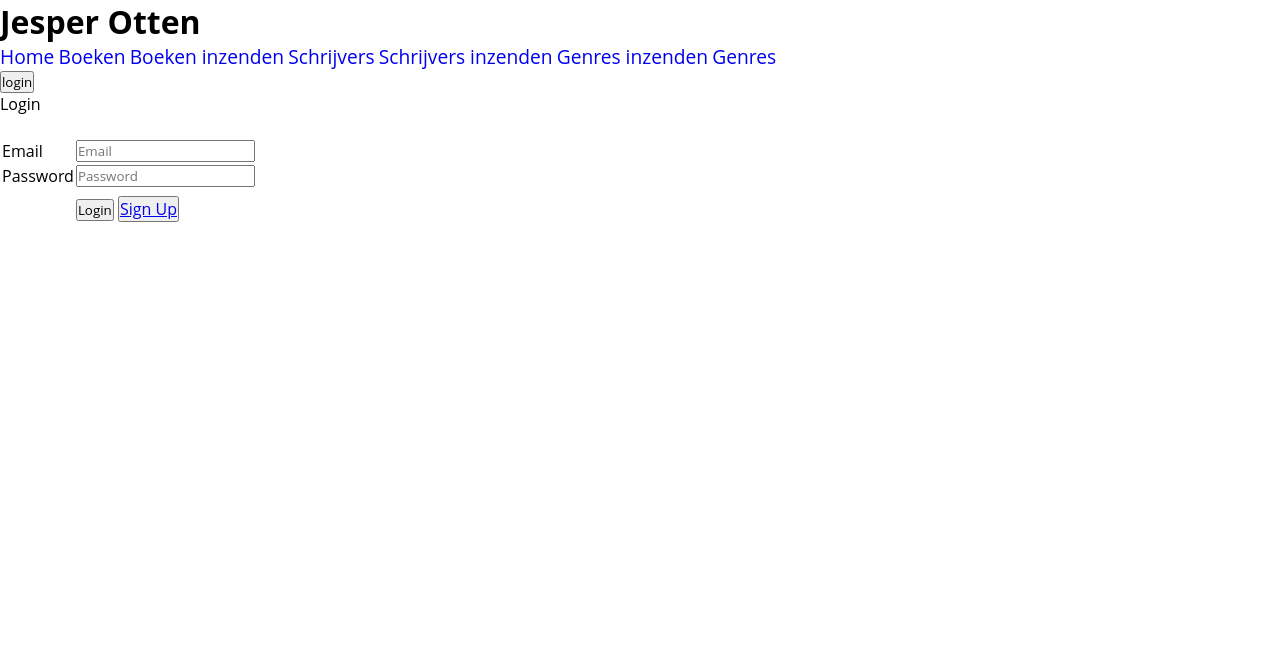
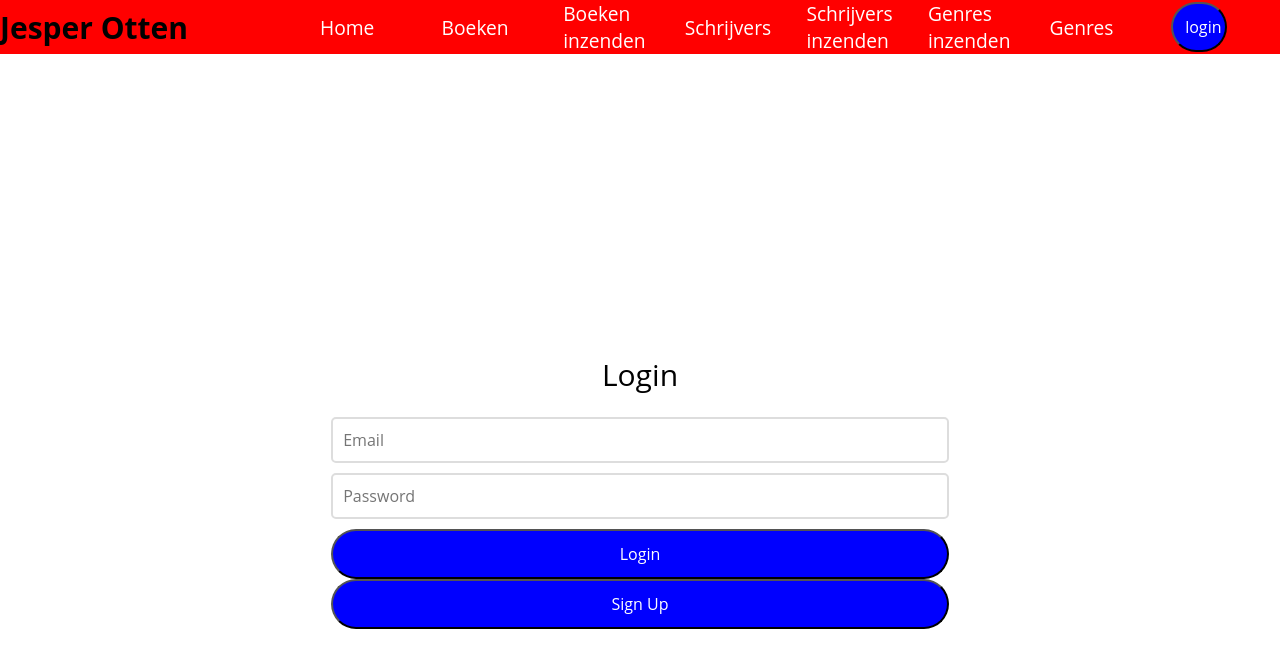
Before and after one commit to Jesper15/eigen-site-boeken, a PHP site: page /login.php in a window 1280 px wide. Shown: the top 668 px of the page. Run offline with PHP 8.4, Linux system fonts and the light colour scheme; some libraries are stand-ins or nearby versions.

Commit message:
Style/css toegevoegd aan de pagina's

```diff
--- a/boeken.php
+++ b/boeken.php
@@ -23,8 +23,6 @@ if (!$_SESSION['logged-in']) {
 </head>
 
 <body>
-    <h1>Boeken</h1>
-    <h4>Dit zijn de boeken die ik heb gelezen</h4>
 
 <?php
 //opstellen van de query
@@ -49,6 +47,9 @@ if($result->num_rows > 0) {
     //data in een tabel weergeven
 
     echo "<div class='wrappercontent'>
+    <h1>Boeken</h1>
+    <h4>Dit zijn de boeken die ik heb gelezen</h4>
+
     <table id='tabelinfo' border='1'>
     <tr>
     <th>Titel</th>
--- a/inc/header.inc.php
+++ b/inc/header.inc.php
@@ -26,9 +26,14 @@
     }
     ?>
 
-    <div class="navigatie">
-        <h1 class="naam">Jesper Otten</h1>
-        <ul class="nav">
+    <meta charset="UTF-8">
+    <meta http-equiv="X-UA-Compatible" content="IE=edge">
+    <meta name="viewport" content="width=device-width, initial-scale=1.0">
+    <link rel="stylesheet" type="text/css" href="style.css">
+
+    <section class="navigatie">
+        <h1>Jesper Otten</h1>
+        <ul>
             <a href="index.php">Home</a>
             <a href="boeken.php">Boeken</a>
             <a href="inzendingen.php">Boeken inzenden</a>
@@ -38,15 +43,10 @@
             <a href="genres.php">Genres</a>
             <form method="POST">
                 <!-- plaatst hier die button -->
-                <button class="nav-button" name="logout" href="login.php"><?php echo $text; ?></button>
+                <button class="btn_loginpage" name="logout" href="login.php"><?php echo $text; ?></button>
             </form>
         </ul>
-    </div>
-
-    <meta charset="UTF-8">
-    <meta http-equiv="X-UA-Compatible" content="IE=edge">
-    <meta name="viewport" content="width=device-width, initial-scale=1.0">
-    <link rel="stylesheet" type="text/css" href="style.css">
+    </section>
 
 
 </head>
--- a/login.php
+++ b/login.php
@@ -28,35 +28,18 @@ include 'inc/header.inc.php';
 
     <div class="wrapper-login">
         <Form action="inc/login.inc.php" method="POST" class="login_A"><p>Login</p><br>
-            <table class="login-table"> <!-- <-- hier begint de table -->
-                <tr> <!-- <-- een row van een table -->
-                    <td> <!-- een vakje (column) -->
-                        <label>Email</label>
-                    </td>
-                    <td>
-                        <input type="text" name="uname" placeholder="Email" required>
-                    </td>
-                </tr>
+            <table class="login-table">
 
-                <tr>
-                    <td>
-                        <label>Password</label>
-                    </td>
-                    <td>
-                        <input type="password" name="password" placeholder="Password" required>
-                    </td>
-                </tr>
-                <tr>
-                    <td>
-                        <!-- mag leeg blijven aangezien linker vakje leeg is dan -->
-                    </td>
+                    <!--email field-->
+                        <input class="login-input" type="text" name="uname" placeholder="Email" required>
 
-                    <td>
-                        <button style="margin-top: 10px;" class="submit_btn" type="submit" name="submit">Login</button>
-                        <button><a class="link_btn" href="./signup.php">Sign Up </a></button>
-                    </td>
-                </tr>
+                    <!--password field-->
+                        <input class="login-input" type="password" name="password" placeholder="Password" required>
+
+                        <button class="btn_login" type="submit" name="submit">Login</button>
+                        <button class="btn_login" onclick="window.location.href='signup.php'">Sign Up </></button>
             </table>
+
     <?php
     // checkt of er een sessie bestaat
     if (!isset($_SESSION)) {
--- a/schrijvers.php
+++ b/schrijvers.php
@@ -23,8 +23,6 @@ if (!$_SESSION['logged-in']) {
 </head>
 
 <body>
-<h1>Schrijvers</h1>
-<h4>Dit is een lijst van de schrijvers die zijn ingezonden:</h4>
 
 <?php
 //opstellen van de query
@@ -44,6 +42,10 @@ if($result->num_rows > 0) {
     //data in een tabel weergeven
 
     echo "<div class='wrappercontent'>
+
+    <h1>Schrijvers</h1>
+    <h4>Dit is een lijst van de schrijvers die zijn ingezonden:</h4>
+
     <table id='tabelinfo' border='1'>
     <tr>
     <th>Naam</th>
--- a/style.css
+++ b/style.css
@@ -3,9 +3,20 @@
     padding: 0;
     box-sizing: border-box;
     font-family: 'Open Sans', sans-serif;
+    font-size: 1rem;
 }
 
+ul a {
+    text-decoration: none;
+}
 
+a {
+    font-size: larger;
+    justify-content: space-between;
+    width: 30%;
+}
+
+/*Navigatie balk en naam*/
 
 .naam {
     justify-content: flex-start;
@@ -16,30 +27,208 @@
     width: 25%;
 }
 
-ul a {
-    text-decoration: none;
+.navigatie {
+    display: flex;
+    align-items: center;
+    background-color: red;
 }
 
-a {
-    font-size: larger;
-    justify-content: space-around;
-    width: 30%;
+.navigatie ul {
+    display: flex;
+    align-items: center;
+    justify-content: space-evenly;
+    width: 70%;
 }
 
-.resultaten {
-    border: 1px solid black;
+.navigatie ul a {
+    color: white;
 }
 
-.navigatie nav {
-    display: flex;
-    justify-content: space-evenly;
-    align-items: center;
-    width: 50%;
-    background-color: blue;
+.navigatie ul a:hover {
+    color: orange;
 }
 
-.wrapper-login login-table {
-    display: none;
+.navigatie h1 {
+    width: 25%;
+    font-size: 30px;
+}
+
+.navigatie form {
+    width: 5%;
+}
+
+/*Homepage*/
+
+.home {
+    display: flex;
+    gap: 50px !important;
+    align-items: center;
+    justify-content: space-between;
+    flex-direction: column;
+
+}
+
+.home h1 {
+    font-size: 40px;
+}
+
+/*Login page*/
+
+.wrapper-login {
+    display: flex;
+    align-items: center;
+    justify-content: center;
+    text-decoration: none;
+    margin-top: 300px;
+}
+
+.login-input {
     width: 100%;
-    height: 100%;
+    margin-bottom: 10px;
+    padding: 10px;
+    border-radius: 5px;
+    border: 2px solid #dddddd;
+    background: #ffffff;
+    outline: none;
+    transition: border-color 0.5s;
 }
+
+.btn_login {
+    width: 100%;
+    border-radius: 25px;
+    background-color: blue;
+    color: white;
+    padding: 12px;
+}
+
+.wrapper-login p {
+    display: flex;
+    justify-content: center;
+    font-size: 30px;
+}
+
+.btn_loginpage {
+    width: 125%;
+    border-radius: 25px;
+    background-color: blue;
+    color: white;
+    padding: 12px;
+}
+
+/*Signup page*/
+
+.register input{
+    width: 100%;
+    margin-bottom: 10px;
+    padding: 10px;
+    border-radius: 5px;
+    border: 2px solid #dddddd;
+    background: #ffffff;
+    outline: none;
+    transition: border-color 0.5s;
+}
+
+.signup {
+    display: flex;
+    align-items: center;
+    justify-content: center;
+    margin-top: 300px;
+    flex-direction: column;
+}
+
+.signup p {
+    font-size: 30px;
+}
+
+.signup_input {
+    display: flex;
+    flex-direction: row;
+    width: 25%;
+}
+
+.btn_signup {
+    width: 25%;
+    border-radius: 25px;
+    background-color: blue;
+    color: white;
+    padding: 12px;
+}
+
+/*Boeken inzenden page*/
+
+.formpage {
+    display: flex;
+    align-items: center;
+    justify-content: center;
+    flex-direction: column;
+}
+
+.formpage h1 {
+    font-size: 40px;
+}
+
+.formpage h4 {
+    font-size: 20px;
+}
+
+.formpage input[type=text] {
+    width: 25%;
+}
+
+.formpage label {
+    font-weight: bold;
+}
+
+.formpage button[type=submit] {
+    border-radius: 15px;
+    background-color: green;
+    width: 25%;
+    color: white;
+}
+
+/*Boeken pagina*/
+
+.resultaten {
+    display: flex;
+    align-items: center;
+    justify-content: center;
+    padding: 250px;
+}
+
+.wrappercontent h1 {
+    font-size: 40px;
+    display: flex;
+    justify-content: center;
+}
+
+.wrappercontent h4 {
+    font-size: 20px;
+    display: flex;
+    justify-content: center;
+}
+
+/*genre pagina*/
+
+.wrappercontentgenre {
+    display: flex;
+    align-items: center;
+    justify-content: center;
+    padding: 0px;
+    flex-direction: row;
+}
+
+.resultatengenre h1 {
+    font-size: 40px;
+    display: flex;
+    justify-content: center;
+}
+
+.resultatengenre h4 {
+    font-size: 20px;
+    display: flex;
+    justify-content: center;
+}
+
+.resultatengenre {
+    padding: 250px;
+}
```
Also changed, not shown: genres.php (+6 -3 lines), index.php (+5 -3 lines), inzendingen.php (+5 -4 lines), signup.php (+9 -44 lines).
